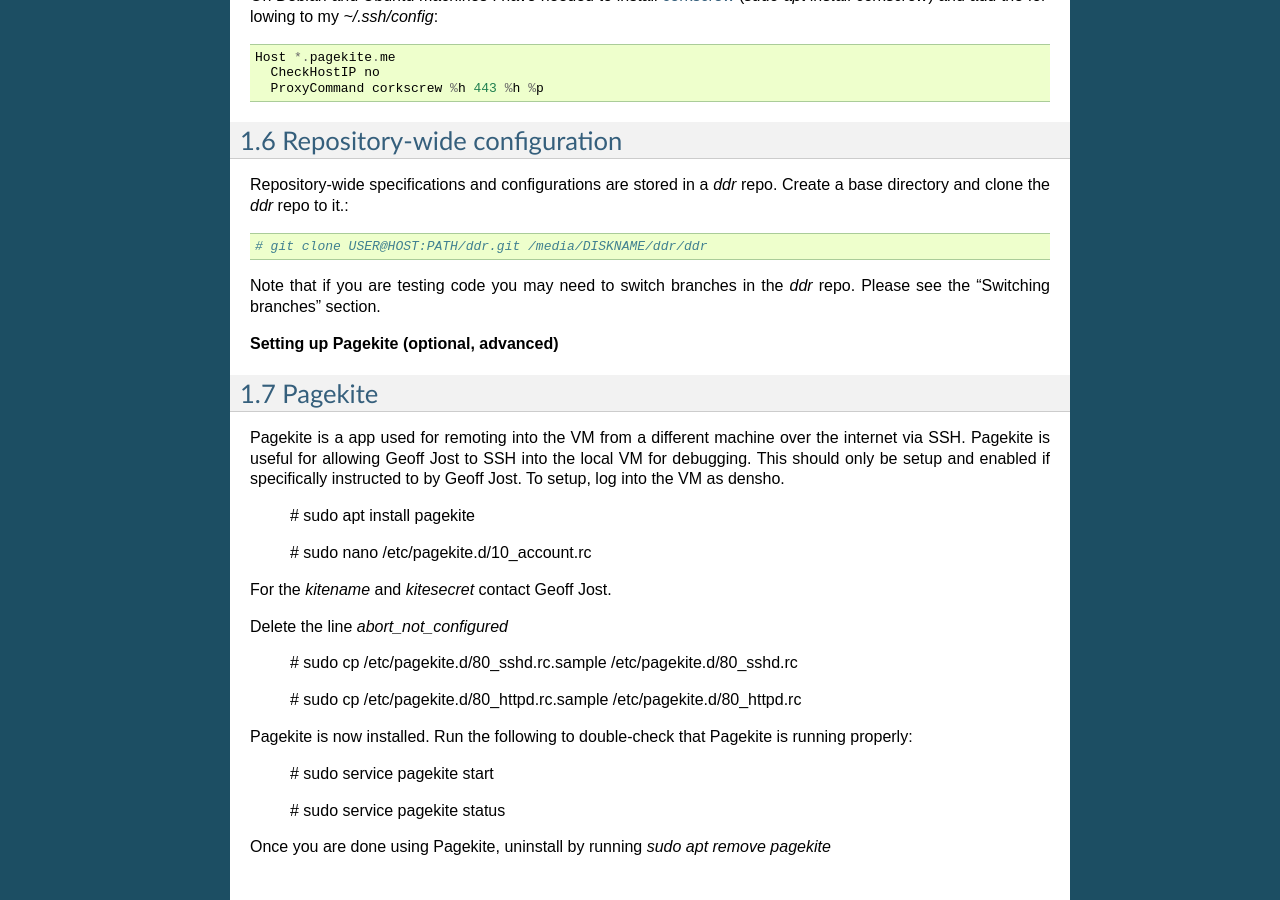
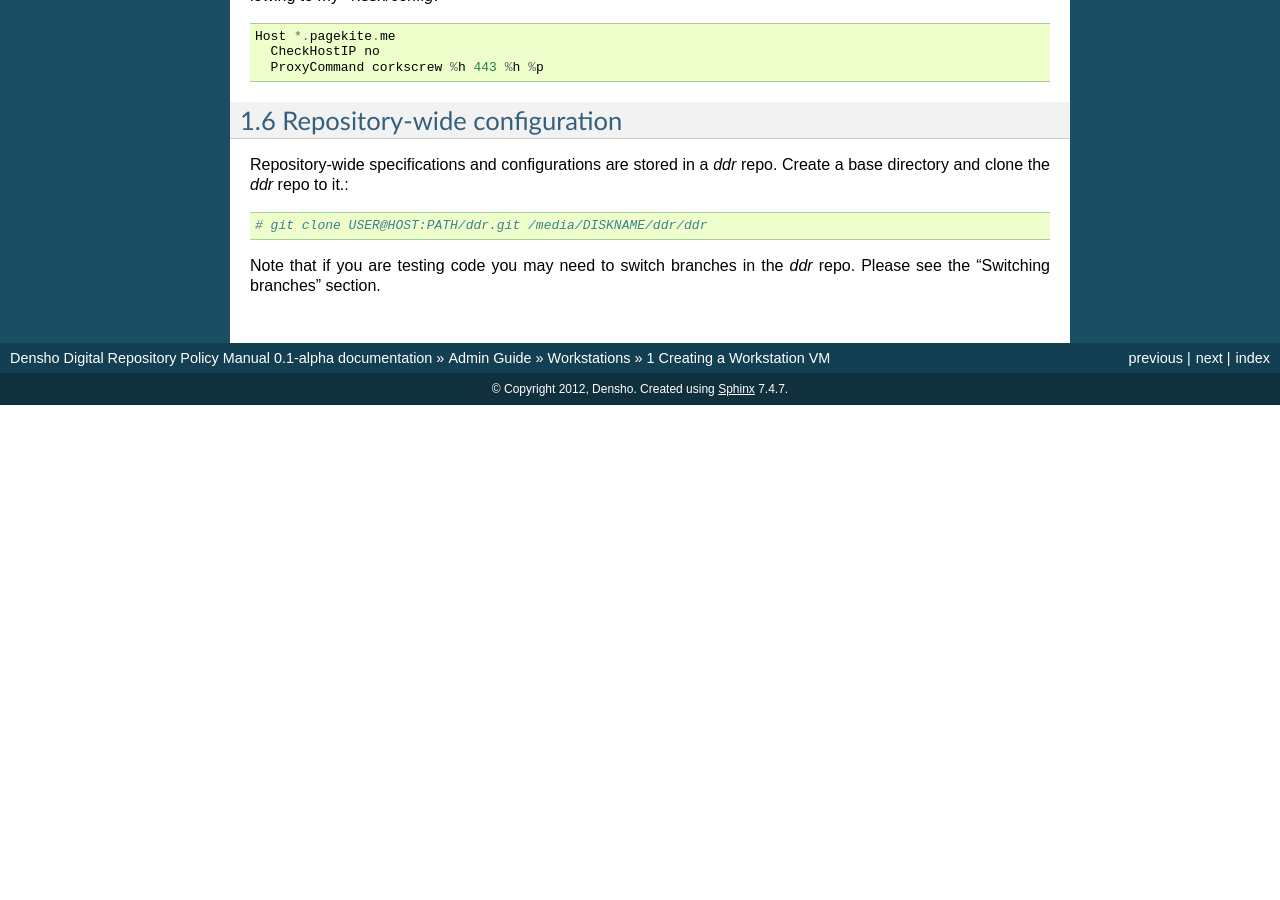
Before and after one commit to denshoproject/ddr-manual, a Sphinx documentation site: the page built from source/admins/workstations/create-workstation-vm.rst, in a window 1280 px wide and 900 px high, scrolled down 16586 px. Built offline with Sphinx 7.4.7, drawn with Linux system fonts in a browser that asks for light colours; after the commit the page ends 16991 px from its top, so only the background shows below that; some of the changed text lies outside the part shown.

Commit message:
Update create-workstation-vm.rst

```diff
--- a/source/admins/workstations/create-workstation-vm.rst
+++ b/source/admins/workstations/create-workstation-vm.rst
@@ -877,34 +877,3 @@
     # git clone USER@HOST:PATH/ddr.git /media/DISKNAME/ddr/ddr
 
 Note that if you are testing code you may need to switch branches in the `ddr` repo.  Please see the "Switching branches" section.
-
-
-
-**Setting up Pagekite (optional, advanced)**
-
-
-
-Pagekite
-=============================
-
-Pagekite is a app used for remoting into the VM from a different machine over the internet via SSH. Pagekite is useful for allowing Geoff Jost to SSH into the local VM for debugging. This should only be setup and enabled if specifically instructed to by Geoff Jost. To setup, log into the VM as densho.
-
-     # sudo apt install pagekite
-
-     # sudo nano /etc/pagekite.d/10_account.rc
-
-For the `kitename` and `kitesecret` contact Geoff Jost.
-
-Delete the line `abort_not_configured`
-
-     # sudo cp /etc/pagekite.d/80_sshd.rc.sample /etc/pagekite.d/80_sshd.rc
-
-     # sudo cp /etc/pagekite.d/80_httpd.rc.sample /etc/pagekite.d/80_httpd.rc
-
-Pagekite is now installed. Run the following to double-check that Pagekite is running properly:
-
-     # sudo service pagekite start
-
-     # sudo service pagekite status
-
-Once you are done using Pagekite, uninstall by running `sudo apt remove pagekite`
```
